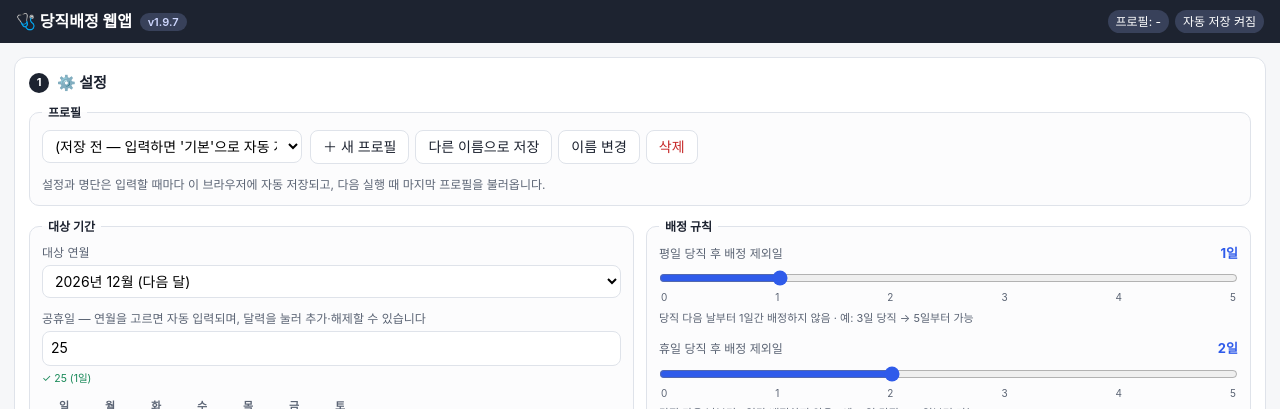
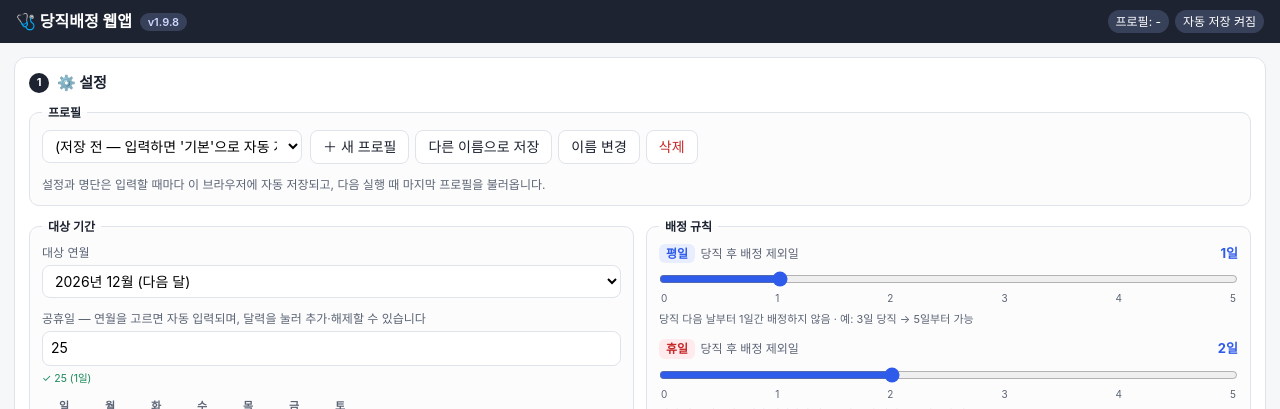
Before and after one commit to onlymarch/dutywebapp, a plain HTML site: page index.html in a window 1280 px wide. Shown: the top 409 px of the page. Drawn offline with Linux system fonts and the light colour scheme.

Commit message:
배정 규칙의 평일·휴일 강조 표시 (v1.9.8)
- 평일: 파란 칩, 휴일: 빨간 칩 (달력의 휴일 색 규칙과 동일)

Co-Authored-By: Claude Opus 5.5 <noreply@anthropic.com>
Claude-Session: https://claude.ai/code/session_01AuFYWk6zK7wGVDpYQ4Vs1n

```diff
--- a/index.html
+++ b/index.html
@@ -93,6 +93,10 @@ button.big{padding:10px 22px;font-size:15px}
 .help{font-size:11px;color:var(--sub)}
 .pair{display:grid;grid-template-columns:minmax(0,1fr) minmax(0,1fr);gap:10px}   /* 짧은 숫자 칸 2개를 한 줄에 */
 .range-label{display:flex;justify-content:space-between;align-items:baseline;gap:8px}
+/* 배정 규칙의 '평일'·'휴일' 강조 칩. 색은 달력과 같은 규칙(휴일 = 빨강 계열)을 따릅니다. */
+.day-tag{display:inline-block;padding:1px 7px;border-radius:6px;font-size:12px;font-weight:800;margin-right:2px}
+.day-tag.wd{background:var(--accent-weak);color:var(--accent)}
+.day-tag.hd{background:var(--sun);color:var(--bad)}
 .profile-row{display:grid;grid-template-columns:minmax(160px,260px) 1fr;gap:8px;align-items:center}
 .profile-actions{display:flex;flex-wrap:wrap;gap:6px}
 @media (min-width:761px){
@@ -369,8 +373,8 @@ body.printing-sheet #printSheet{display:block}
     <div class="set-col">
       <fieldset class="set-group sg-rule">
         <legend>배정 규칙</legend>
-        <div class="field"><label for="restW" class="range-label"><span>평일 당직 후 배정 제외일</span><b class="range-val"><span id="restWVal">1</span>일</b></label><input type="range" id="restW" data-s="restW" min="0" max="5" step="1" aria-describedby="restWEx"><div class="range-ticks"><span>0</span><span>1</span><span>2</span><span>3</span><span>4</span><span>5</span></div><div class="range-ex" id="restWEx"></div></div>
-        <div class="field"><label for="restH" class="range-label"><span>휴일 당직 후 배정 제외일</span><b class="range-val"><span id="restHVal">2</span>일</b></label><input type="range" id="restH" data-s="restH" min="0" max="5" step="1" aria-describedby="restHEx"><div class="range-ticks"><span>0</span><span>1</span><span>2</span><span>3</span><span>4</span><span>5</span></div><div class="range-ex" id="restHEx"></div></div>
+        <div class="field"><label for="restW" class="range-label"><span><b class="day-tag wd">평일</b> 당직 후 배정 제외일</span><b class="range-val"><span id="restWVal">1</span>일</b></label><input type="range" id="restW" data-s="restW" min="0" max="5" step="1" aria-describedby="restWEx"><div class="range-ticks"><span>0</span><span>1</span><span>2</span><span>3</span><span>4</span><span>5</span></div><div class="range-ex" id="restWEx"></div></div>
+        <div class="field"><label for="restH" class="range-label"><span><b class="day-tag hd">휴일</b> 당직 후 배정 제외일</span><b class="range-val"><span id="restHVal">2</span>일</b></label><input type="range" id="restH" data-s="restH" min="0" max="5" step="1" aria-describedby="restHEx"><div class="range-ticks"><span>0</span><span>1</span><span>2</span><span>3</span><span>4</span><span>5</span></div><div class="range-ex" id="restHEx"></div></div>
       </fieldset>
       <fieldset class="set-group sg-gen">
         <legend>생성 옵션</legend>
@@ -918,8 +922,9 @@ const $  = s => document.querySelector(s);
 const $$ = s => document.querySelectorAll(s);
 
 /* 버전: 기능이 바뀔 때마다 갱신합니다. 변경 이력은 화면에 표시하지 않고 코드에만 기록합니다. */
-const APP_VERSION = '1.9.7', APP_BUILD = '2026-11-22';
+const APP_VERSION = '1.9.8', APP_BUILD = '2026-11-22';
 const CHANGELOG = [
+  '1.9.8 배정 규칙의 평일·휴일을 색 칩으로 강조',
   '1.9.7 열린 기간 입력: -5 → 1~5일, 20- → 20일~말일(달마다 자동). 입력칸 아래에 해석 결과를 따로 표시',
   '1.9.6 기간 입력: ~와 -의 모든 변형(전각 ～, 〜, −, – 등)을 기간으로 인식, 12/20-12/22·2026-12-20~2026-12-22처럼 날짜 형식으로 쓴 기간도 인식',
   '1.9.5 설정 영역을 4개 묶음(프로필·대상 기간·배정 규칙·생성 옵션)으로 재배치, 모바일: 프로필 버튼 2×2, 숫자 칸 2열, 공휴일 달력 전체 폭, 입력칸 16px(iOS 확대 방지)',
```
Also changed, not shown: 1 other file.
